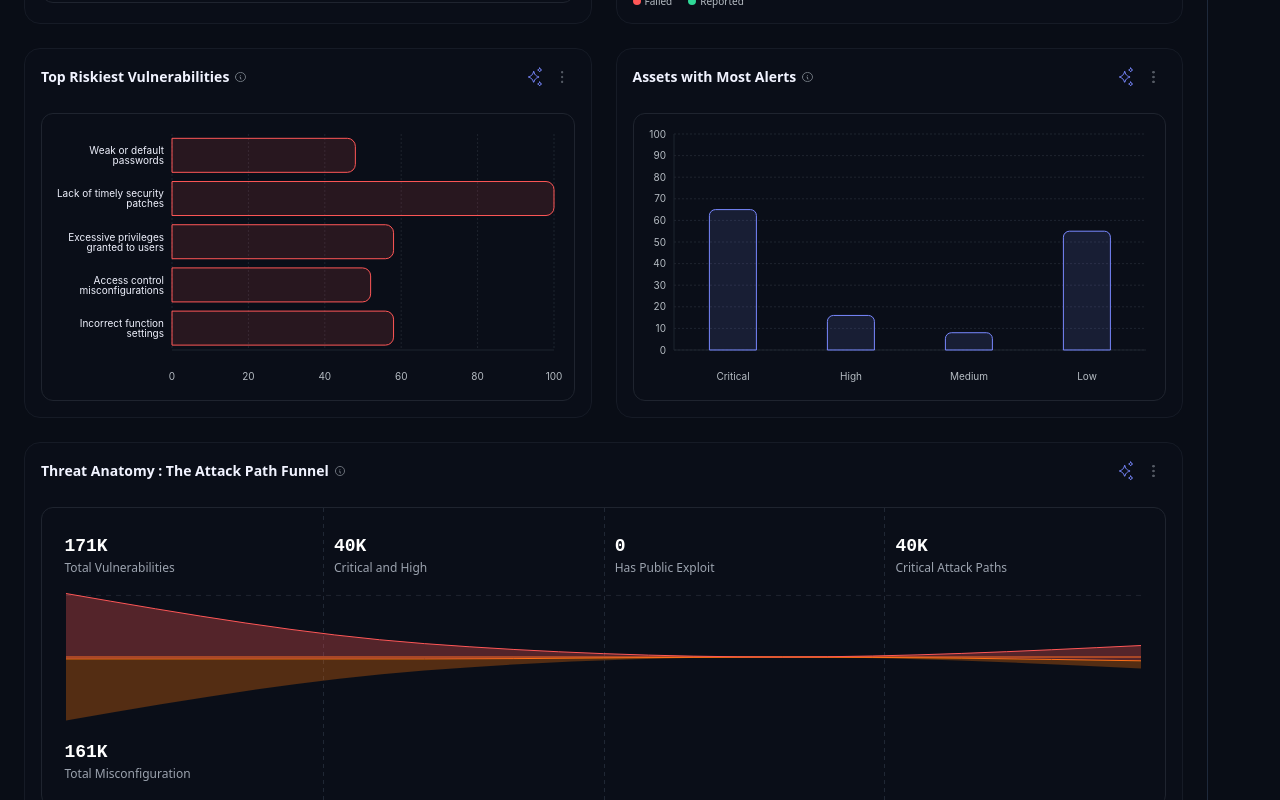
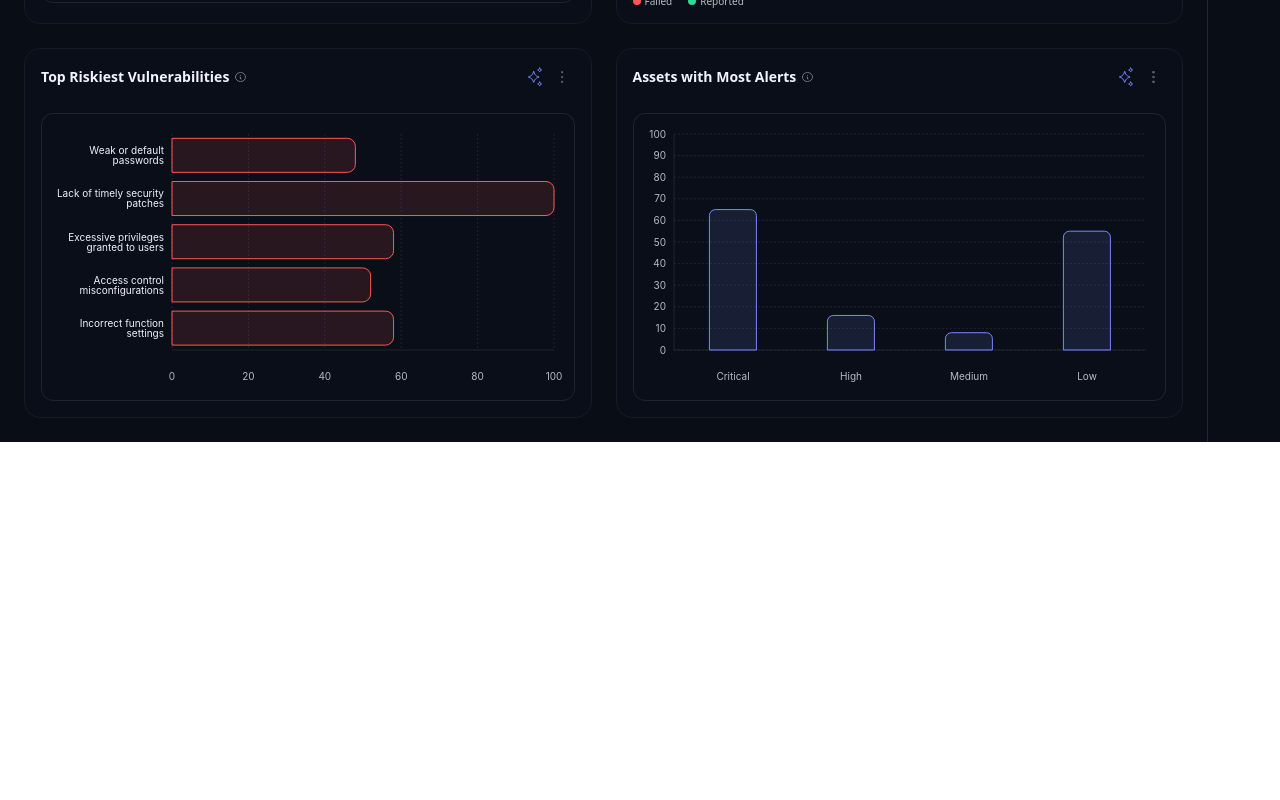
Before and after one commit to abdulmajeed33/react-trial, a React (Vite) app: page / in a window 1280 px wide. Shown: the part 2000-2800 px from the top of the page. After the commit the page ends 2442 px from the top, so only its background shows below. Built offline with nearby package versions, Linux system fonts and the light colour scheme.

Commit message:
Remove ThreatAnatomyChart from MainContent component to streamline the dashboard layout and improve code maintainability.

```diff
--- a/src/components/dashboard/MainContent.tsx
+++ b/src/components/dashboard/MainContent.tsx
@@ -8,7 +8,6 @@ import TopRiskiestAssetsChart from '../charts/TopRiskiestAssetsChart';
 import SecurityAwarenessLineChart from '../charts/SecurityAwarenessLineChart';
 import PhishingStatsChart from '../charts/PhishingStatsChart';
 import TopRiskiestVulnerabilitiesChart from '../charts/TopRiskiestVulnerabilitiesChart';
-import ThreatAnatomyChart from '../charts/ThreatAnatomyChart';
 import AssetsChart from '../charts/AssetsChart';
 
 export function MainContent() {
@@ -68,13 +67,6 @@ export function MainContent() {
           <AssetsChart />
         </div>
       </div>
-
-      {/* Seventh Row - Threat Anatomy */}
-      <div className="grid grid-cols-12 gap-6">
-        <div className="col-span-12 lg:col-span-12">
-          <ThreatAnatomyChart />
-        </div>
-      </div>
     </div>
   );
 }
```
